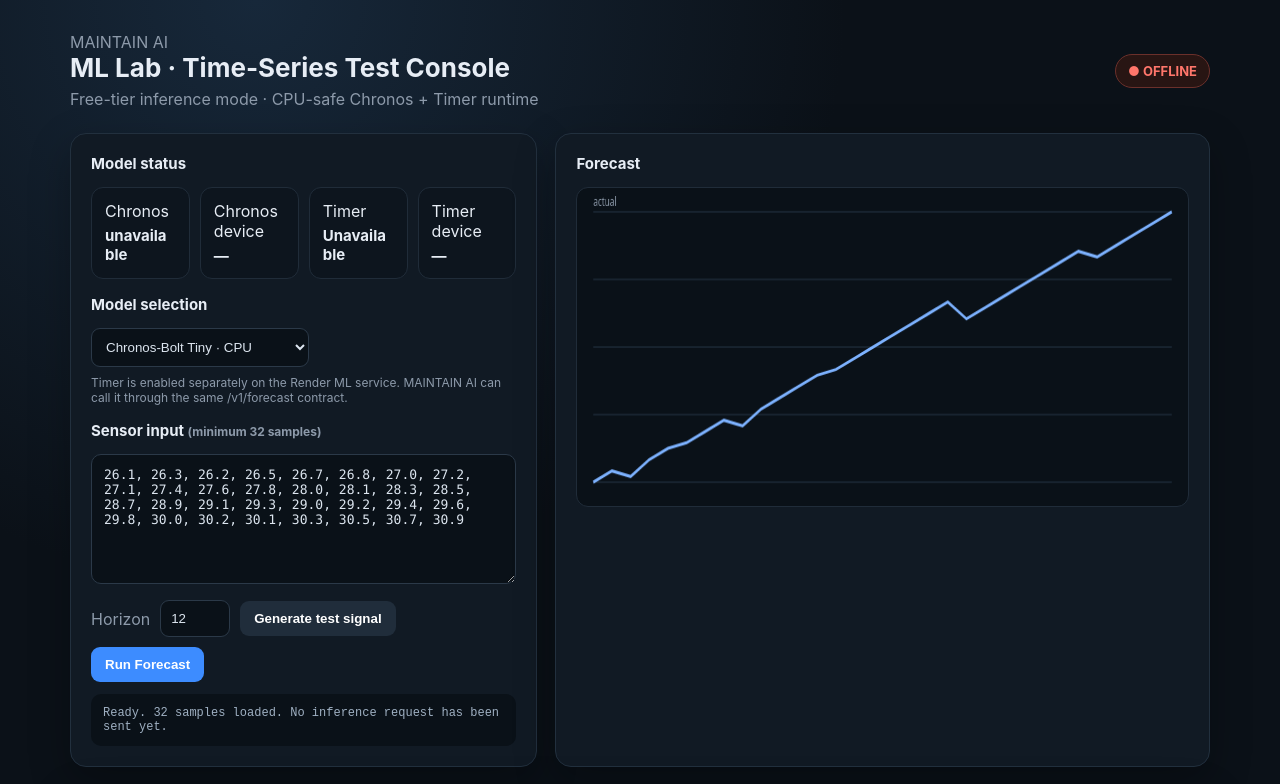
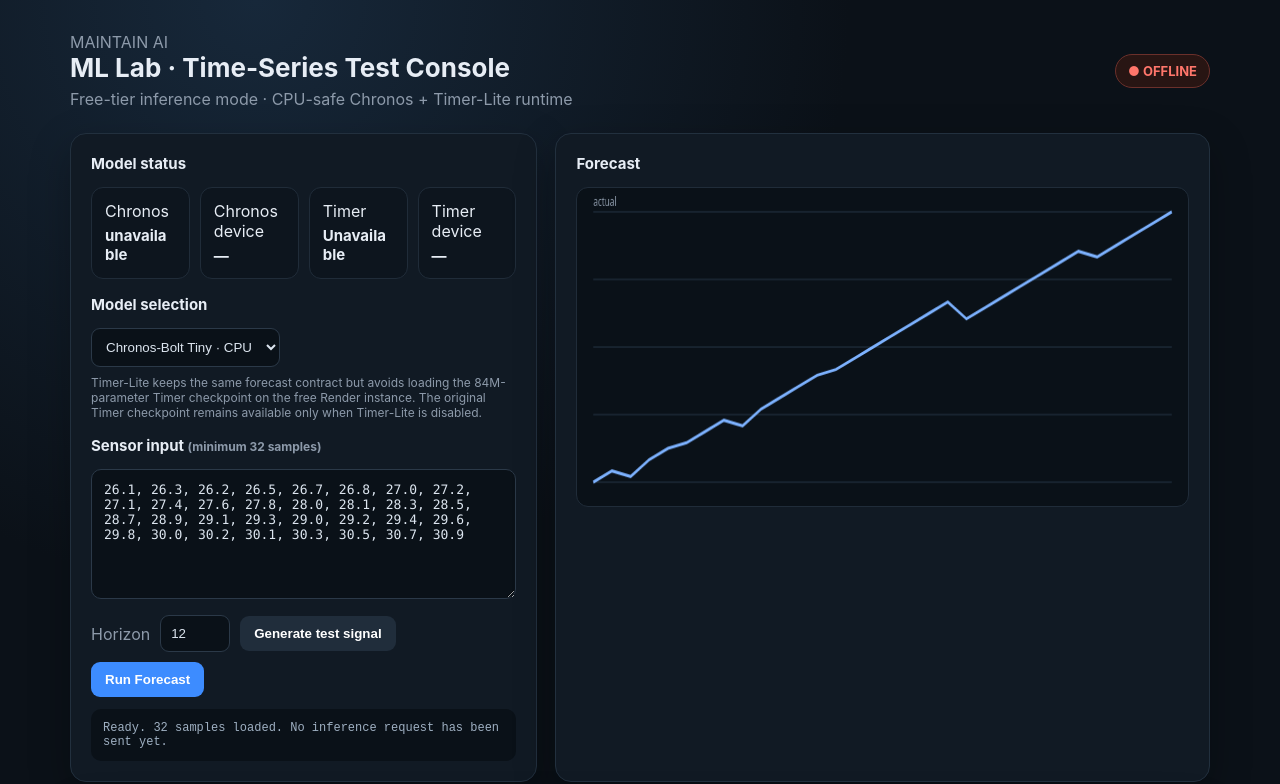
Before and after one commit to jadhavdurvesh/Maintain-AI-ML, a plain HTML site: page app/static/index.html in a window 1280 px wide. Shown: the top 784 px of the page. Drawn offline with Linux system fonts and the light colour scheme; no server answers.

Commit message:
Expose Timer-Lite in ML console

```diff
--- a/app/static/index.html
+++ b/app/static/index.html
@@ -20,14 +20,14 @@
 </head>
 <body>
 <div class="wrap">
-  <div class="top"><div><div class="muted">MAINTAIN AI</div><h1>ML Lab · Time-Series Test Console</h1><div class="muted" style="margin-top:6px">Free-tier inference mode · CPU-safe Chronos + Timer runtime</div></div><div id="online" class="badge">Checking service…</div></div>
+  <div class="top"><div><div class="muted">MAINTAIN AI</div><h1>ML Lab · Time-Series Test Console</h1><div class="muted" style="margin-top:6px">Free-tier inference mode · CPU-safe Chronos + Timer-Lite runtime</div></div><div id="online" class="badge">Checking service…</div></div>
   <div class="grid">
     <section class="card">
       <h2>Model status</h2>
       <div class="stats"><div class="stat">Chronos<b id="chronosModel">—</b></div><div class="stat">Chronos device<b id="chronosDevice">—</b></div><div class="stat">Timer<b id="timerModel">—</b></div><div class="stat">Timer device<b id="timerDevice">—</b></div></div>
       <h2>Model selection</h2>
-      <div class="row"><select id="modelSelect" aria-label="Time-series model"><option value="amazon/chronos-bolt-tiny">Chronos-Bolt Tiny · CPU</option><option value="amazon/chronos-t5-tiny">Chronos-T5 Tiny</option><option value="amazon/chronos-2">Chronos-2 · heavier</option><option value="timer">Timer · thuml/timer-base-84m</option></select></div>
-      <div class="hint muted">Timer is enabled separately on the Render ML service. MAINTAIN AI can call it through the same /v1/forecast contract.</div>
+      <div class="row"><select id="modelSelect" aria-label="Time-series model"><option value="amazon/chronos-bolt-tiny">Chronos-Bolt Tiny · CPU</option><option value="amazon/chronos-t5-tiny">Chronos-T5 Tiny</option><option value="amazon/chronos-2">Chronos-2 · heavier</option><option value="timer">Timer-Lite · CPU-safe</option></select></div>
+      <div class="hint muted">Timer-Lite keeps the same forecast contract but avoids loading the 84M-parameter Timer checkpoint on the free Render instance. The original Timer checkpoint remains available only when Timer-Lite is disabled.</div>
       <h2 style="margin-top:16px">Sensor input <span class="muted" style="font-size:12px">(minimum 32 samples)</span></h2>
       <textarea id="values" aria-label="Sensor input">26.1, 26.3, 26.2, 26.5, 26.7, 26.8, 27.0, 27.2, 27.1, 27.4, 27.6, 27.8, 28.0, 28.1, 28.3, 28.5, 28.7, 28.9, 29.1, 29.3, 29.0, 29.2, 29.4, 29.6, 29.8, 30.0, 30.2, 30.1, 30.3, 30.5, 30.7, 30.9</textarea>
       <div class="row" style="margin-top:12px"><label class="muted">Horizon</label><input id="horizon" type="number" min="1" max="64" value="12"/><button class="secondary" id="sample">Generate test signal</button><button id="run">Run Forecast</button></div>
@@ -42,8 +42,8 @@ const $=id=>document.getElementById(id);let serverModel='amazon/chronos-bolt-tin
 function nums(){return $('values').value.split(/[,\s]+/).map(Number).filter(Number.isFinite)}
 function draw(actual,forecast){const c=$('chart'),x=c.getContext('2d'),w=c.width,h=c.height;x.clearRect(0,0,w,h);const all=actual.concat(forecast);if(!all.length)return;const min=Math.min(...all),max=Math.max(...all),pad=24,range=Math.max(max-min,.001);x.strokeStyle='#263747';x.lineWidth=1;for(let i=0;i<5;i++){let y=pad+(h-pad*2)*i/4;x.beginPath();x.moveTo(pad,y);x.lineTo(w-pad,y);x.stroke()}const px=i=>pad+(w-pad*2)*i/Math.max(all.length-1,1),py=v=>h-pad-(v-min)/range*(h-pad*2);function line(vals,offset,color){x.beginPath();vals.forEach((v,i)=>{let X=px(i+offset),Y=py(v);i?x.lineTo(X,Y):x.moveTo(X,Y)});x.strokeStyle=color;x.lineWidth=3;x.stroke()}line(actual,0,'#7db2ff');if(forecast.length){x.setLineDash([8,6]);line([actual.at(-1),...forecast],actual.length-1,'#55e0b2');x.setLineDash([])}x.fillStyle='#8d9aaa';x.font='12px system-ui';x.fillText('actual',pad,18);if(forecast.length)x.fillText('forecast',pad+70,18)}
 async function readResponse(r){const text=await r.text();if(!text)return {detail:`Server returned HTTP ${r.status} with an empty response.`};try{return JSON.parse(text)}catch{return {detail:`Server returned HTTP ${r.status} with a non-JSON response: ${text.slice(0,500)}`}}}
-async function health(){try{let r=await fetch('/health');let d=await readResponse(r);$('online').textContent=d.status==='ok'?'● ONLINE':'● OFFLINE';$('online').className='badge'+(d.status==='ok'?'':' err')}catch(e){$('online').textContent='● OFFLINE';$('online').className='badge err'}try{let r=await fetch('/models');let d=await readResponse(r),c=d.models?.chronos||{},t=d.models?.timer||{};serverModel=c.model||serverModel;$('chronosModel').textContent=c.model||'unavailable';$('chronosDevice').textContent=c.device||'—';$('timerModel').textContent=t.available?(t.checkpoint||'Timer'):'Unavailable';$('timerDevice').textContent=t.device||'—';const option=[...$('modelSelect').options].find(o=>o.value===serverModel);if(option)$('modelSelect').value=serverModel}catch(e){$('chronosModel').textContent='unavailable';$('timerModel').textContent='unavailable'}}
-$('modelSelect').onchange=()=>{$('forecastTitle').textContent=$('modelSelect').value==='timer'?'Timer Forecast':'Forecast'};
+async function health(){try{let r=await fetch('/health');let d=await readResponse(r);$('online').textContent=d.status==='ok'?'● ONLINE':'● OFFLINE';$('online').className='badge'+(d.status==='ok'?'':' err')}catch(e){$('online').textContent='● OFFLINE';$('online').className='badge err'}try{let r=await fetch('/models');let d=await readResponse(r),c=d.models?.chronos||{},t=d.models?.timer_lite||d.models?.timer||{};serverModel=c.model||serverModel;$('chronosModel').textContent=c.model||'unavailable';$('chronosDevice').textContent=c.device||'—';$('timerModel').textContent=t.available?(t.model||t.checkpoint||'Timer'):'Unavailable';$('timerDevice').textContent=t.device||'—';const option=[...$('modelSelect').options].find(o=>o.value===serverModel);if(option)$('modelSelect').value=serverModel}catch(e){$('chronosModel').textContent='unavailable';$('timerModel').textContent='unavailable'}}
+$('modelSelect').onchange=()=>{$('forecastTitle').textContent=$('modelSelect').value==='timer'?'Timer-Lite Forecast':'Forecast'};
 $('sample').onclick=()=>{let base=25+Math.random()*2,a=Array.from({length:32},(_,i)=>+(base+i*.12+Math.sin(i/2)*.7+(Math.random()-.5)*.25).toFixed(2));$('values').value=a.join(', ');draw(a,[]);$('status').textContent='Generated 32-point test telemetry. Ready to infer.';$('status').className='status'};
 $('run').onclick=async()=>{let values=nums(),h=Number($('horizon').value),model=$('modelSelect').value;if(values.length<32){$('status').textContent=`✕ Need at least 32 samples. You currently have ${values.length}. Use “Generate test signal” or paste a longer series.`;$('status').className='status err';return}if(!Number.isInteger(h)||h<1||h>64){$('status').textContent='✕ Horizon must be a whole number from 1 to 64.';$('status').className='status err';return}$('run').disabled=true;$('status').textContent=`Running ${model} on the server…`;$('status').className='status';const t=performance.now();try{let r=await fetch('/v1/forecast',{method:'POST',headers:{'Content-Type':'application/json'},body:JSON.stringify({model,values,horizon:h})});let d=await readResponse(r),ms=(performance.now()-t).toFixed(0);$('result').textContent=JSON.stringify(d,null,2);const forecast=Array.isArray(d.forecast)?d.forecast:[];draw(values,forecast);const detail=forecast.length?`${forecast.length} predictions received`:d.reason||d.detail||'no forecast';$('status').textContent=(r.ok?'✓ ':'✕ ')+r.status+' · '+ms+' ms · '+detail;$('status').className='status '+(r.ok&&forecast.length?'ok':'err')}catch(e){$('status').textContent='✕ Request failed: '+e;$('status').className='status err'}finally{$('run').disabled=false}};
 health();draw(nums(),[]);
```
